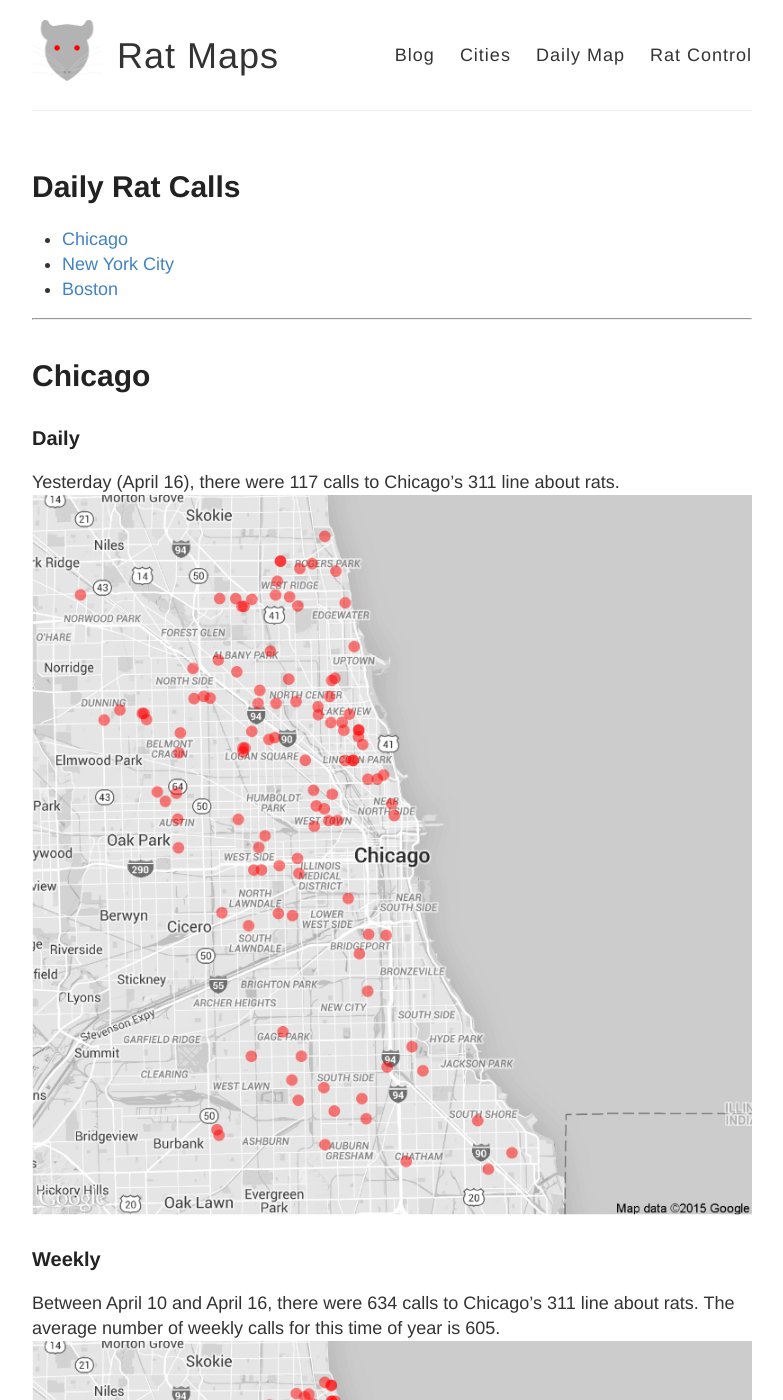
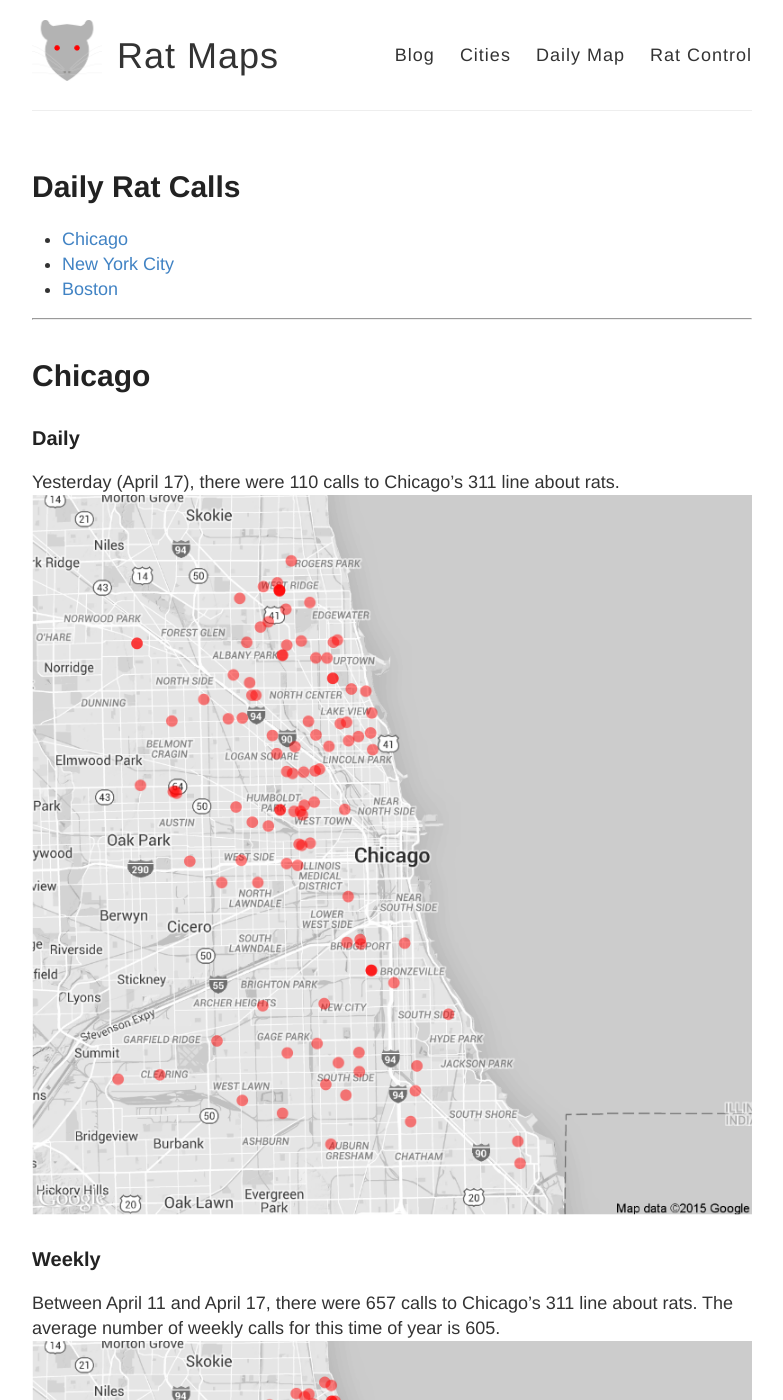
Before and after one commit to DanielHadley/ratmaps, a Jekyll site: the page built from daily.md, in a window 1280 px wide and 1400 px high. Shown: the whole window, without its empty margins (248-1031 px from the left). Built offline with Jekyll 4.4.1, drawn with Linux system fonts in a browser that asks for light colours; comment, search, counter and statistics services are not loaded; some of the changed text lies outside the part shown.

Commit message:
Daily Maps

```diff
--- a/daily.md
+++ b/daily.md
@@ -15,22 +15,22 @@ tags: Chicago NYC weekly daily rats
 
 ### Daily
 
-Yesterday (April 16), there were 117 calls to Chicago's 311 line about rats.
+Yesterday (April 17), there were 110 calls to Chicago's 311 line about rats.
 ![Chicago rat calls to 311 weekly map]({{ site.cityimages }}/daily/Chicago_Rat_Map_Daily.png)
 
 ### Weekly
-Between April 10 and April 16, there were 634 calls to Chicago's 311 line about rats. The average number of weekly calls for this time of year is 605.
+Between April 11 and April 17, there were 657 calls to Chicago's 311 line about rats. The average number of weekly calls for this time of year is 605.
 ![Chicago rat calls to 311 weekly map]({{ site.cityimages }}/daily/Chicago_Rat_Map_Weekly.png)
 ***
 # New York City <a id="nyc"><a>
 
 ### Daily
 
-Yesterday (April 16), there were 11 calls to New York City's 311 line about rats.
+Yesterday (April 17), there were 6 calls to New York City's 311 line about rats.
 ![NYC rat calls to 311 weekly map]({{ site.cityimages }}/daily/NYC_Rat_Map_Daily.png)
 
 ### Weekly
-Between April 10 and April 16, there were 236 calls to New York City's 311 line about rats. The average number of weekly calls for this time of year is 221.
+Between April 11 and April 17, there were 244 calls to New York City's 311 line about rats. The average number of weekly calls for this time of year is 221.
 ![NYC rat calls to 311 weekly map]({{ site.cityimages }}/daily/NYC_Rat_Map_Weekly.png)
 
 Each red dot represents one call about a rat seen in that location. The dots are transparent, so multiple calls from one location will be seen as a solid dot. The usual caveats apply: more calls do not necessarily mean that there are more rats in that location than other parts of the city. A cluster of dots could indicate that one resident is unusually vocal about rodents in his or her neighborhood. Also, more densely populated neighborhoods tend to make more calls to 311.
```
Also changed, not shown: images/pages/daily/Chicago_Rat_Map_Daily.png, images/pages/daily/Chicago_Rat_Map_Weekly.png, images/pages/daily/NYC_Rat_Map_Daily.png, images/pages/daily/NYC_Rat_Map_Weekly.png.
